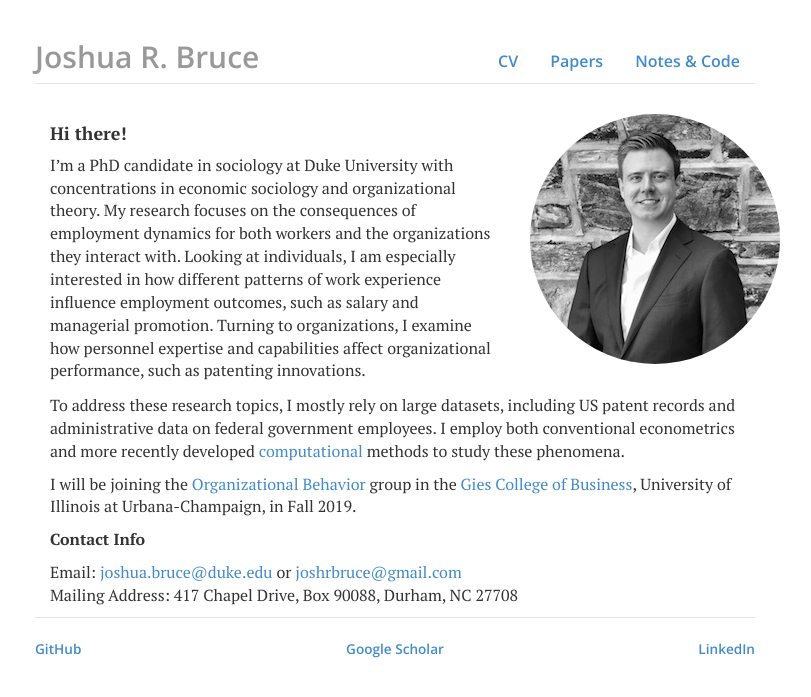
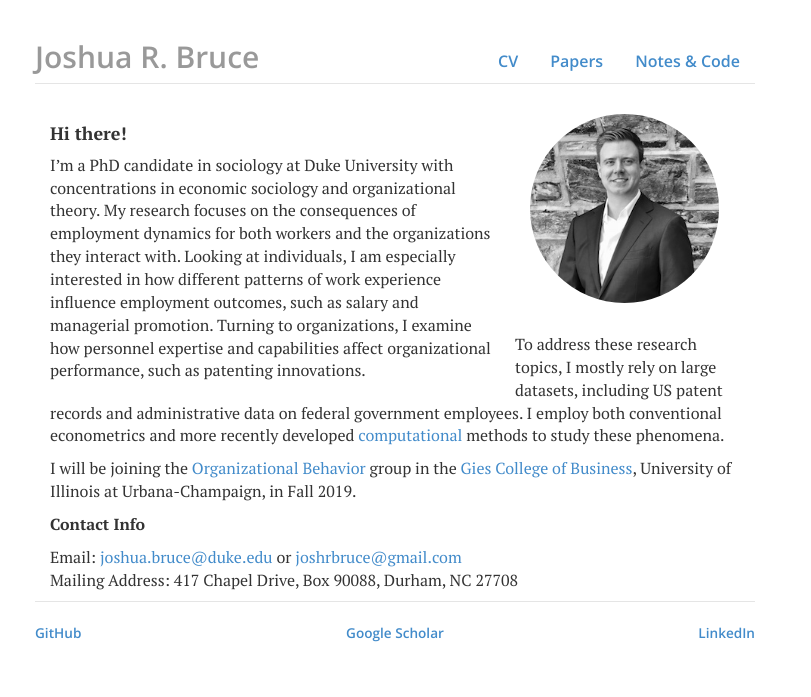
Before and after one commit to joshuarbruce/joshuarbruce.github.io, a Jekyll site: the page built from index.html, in a window 1280 px wide. Shown: the top 697 px of the page, without its empty margins (245-1056 px from the left). Built offline with Jekyll 4.4.1, drawn with Linux system fonts in a browser that asks for light colours; nearby versions of some CDN libraries.

Commit message:
update index.html
edit photo

```diff
--- a/index.html
+++ b/index.html
@@ -8,7 +8,7 @@ title: joshuarbruce.github.io
 	<p>I’m a PhD candidate in sociology at Duke University with concentrations in economic sociology and organizational theory. My research focuses on the consequences of employment dynamics for both workers and the organizations they interact with. Looking at individuals, I am especially interested in how different patterns of work experience influence employment outcomes, such as salary and managerial promotion. Turning to organizations, I examine how personnel expertise and capabilities affect organizational performance, such as patenting innovations.</p>
 	</div>
 	<div class="col-sm-4">
-	<img  class="img-circle avatar" alt="Josh Bruce" src="files/me.jpeg">
+	<img  class="img-circle avatar" alt="Josh Bruce" src="files/me.jpeg" style="width: 90%; height: 90%" />
 	</div>
 	<div class="col-sm-12">
 		<p>To address these research topics, I mostly rely on large datasets, including US patent records and administrative data on federal government employees. I employ both conventional econometrics and more recently developed <a href="https://en.wikipedia.org/wiki/Computational_sociology" target="_blank">computational</a> methods to study these phenomena.</p>
```
